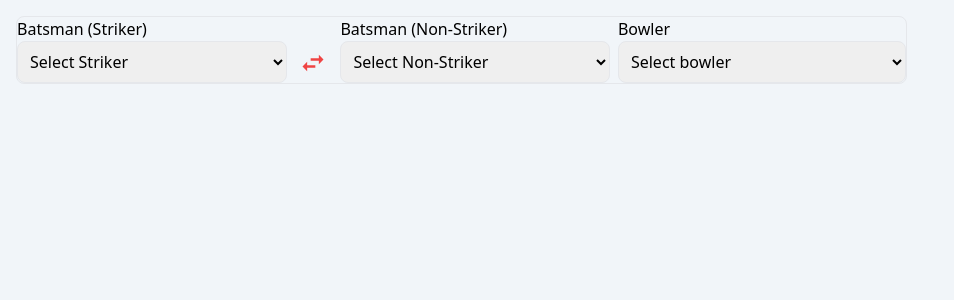
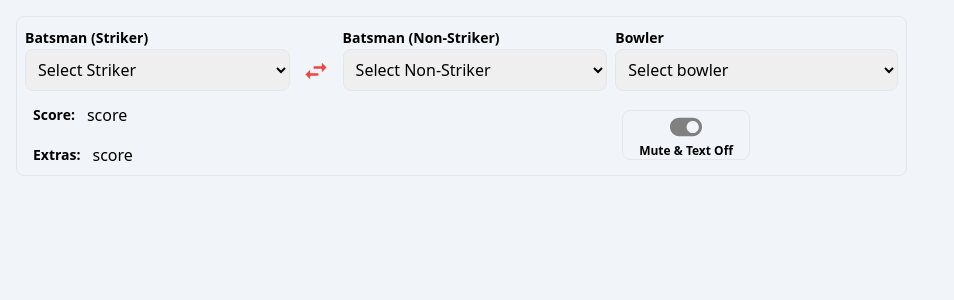
Before and after one commit to amanpalap/scoreboard, a Next.js app: page /home in a window 1280 px wide. Shown: the top 300 px of the page, without its empty margins (0-954 px from the left). Built offline with nearby package versions, Linux system fonts and the light colour scheme.

Commit message:
added: score & extras

```diff
--- a/next.config.mjs
+++ b/next.config.mjs
@@ -1,4 +1,12 @@
 /** @type {import('next').NextConfig} */
-const nextConfig = {};
+const nextConfig = {
+  webpack(config) {
+    config.module.rules.push({
+      test: /\.svg$/,
+      use: [{ loader: "@svgr/webpack", options: { icon: true } }],
+    });
+    return config; // Make sure to return the modified config
+  },
+};
 
 export default nextConfig;
--- a/package.json
+++ b/package.json
@@ -9,6 +9,7 @@
     "lint": "next lint"
   },
   "dependencies": {
+    "@svgr/webpack": "^8.1.0",
     "next": "14.2.17",
     "react": "^18",
     "react-dom": "^18",
--- /dev/null
+++ b/src/Svgs/index.ts
@@ -0,0 +1 @@
+export { default as OffSwitch } from './OffSwitch.svg'
--- a/src/components/adminPanel/components/SwapInputs.tsx
+++ b/src/components/adminPanel/components/SwapInputs.tsx
@@ -1,4 +1,5 @@
 'use client'
+import { OffSwitch } from '@/Svgs';
 import React, { useState } from 'react';
 import { IoMdSwap } from 'react-icons/io';
 
@@ -8,17 +9,22 @@ const SwapInputs = () => {
     const [striker, setStriker] = useState('');
     const [nonStriker, setNonStriker] = useState('');
     const [bowler, setBowler] = useState('')
+    const [isSwitch, setIsSwitch] = useState(false)
 
     const swapNames = () => {
         setStriker(nonStriker);
         setNonStriker(striker);
     };
 
+    const handleSwitch = () => {
+        setIsSwitch(!isSwitch)
+    }
+
     return (
-        <div className="grid grid-cols-3 items-center space-x-2 w-full">
+        <div className="grid grid-cols-3 items-center space-x-2 w-full gap-y-3 px-2 py-2" >
             <section className='col-span-2 grid grid-cols-11 items-center justify-between'>
                 <div className='col-span-5'>
-                    <label className='w-full'>Batsman (Striker) </label>
+                    <label className='w-full text-sm font-semibold'>Batsman (Striker) </label>
                     <select
                         name="striker"
                         value={striker}
@@ -37,7 +43,7 @@ const SwapInputs = () => {
                     <IoMdSwap className="text-red-500 w-6 h-6 cursor-pointer col-span-1" onClick={swapNames} />
                 </div>
                 <div className='col-span-5'>
-                    <label className='w-full'>Batsman (Non-Striker) </label>
+                    <label className='w-full text-sm font-semibold'>Batsman (Non-Striker) </label>
                     <select
                         name="nonStriker"
                         value={nonStriker}
@@ -54,7 +60,7 @@ const SwapInputs = () => {
                 </div>
             </section>
             <section className='col-span-1'>
-                <label className='w-full'>Bowler </label>
+                <label className='w-full text-sm font-semibold'>Bowler </label>
                 <select
                     name="bowler"
                     value={bowler}
@@ -69,6 +75,29 @@ const SwapInputs = () => {
                     ))}
                 </select>
             </section>
+            <section className='col-span-3 grid grid-cols-2 gap-x-4'>
+                <div className='flex flex-wrap items-center justify-start space-y-4 '>
+                    <div className='flex flex-wrap items-center justify-start space-x-3 w-full'>
+                        <h3 className='font-semibold text-sm'>Score:</h3>
+                        <p>score</p>
+                    </div>
+                    <div className='flex flex-wrap items-center justify-start space-x-3 w-full'>
+                        <h3 className='font-semibold text-sm'>Extras:</h3>
+                        <p>score</p>
+                    </div>
+                </div>
+                <div className='flex flex-wrap items-center justify-center '>
+                    <div onClick={handleSwitch} className='cursor-pointer flex flex-wrap items-center justify-center space-y-0 border rounded-lg'>
+                        <section className='flex items-center justify-center'>
+                            {isSwitch
+                                ? <OffSwitch className='w-8 h-8 ' />
+                                : <OffSwitch className='w-8 h-8 scale-[-1]' />
+                            }
+                        </section>
+                        <p className='text-xs font-semibold w-full text-center'>Mute & Text Off</p>
+                    </div>
+                </div>
+            </section>
         </div>
     );
 };
```
Also changed, not shown: src/Svgs/OffSwitch.svg (added), 1 other file (tests, documents, lock files or other folders).
